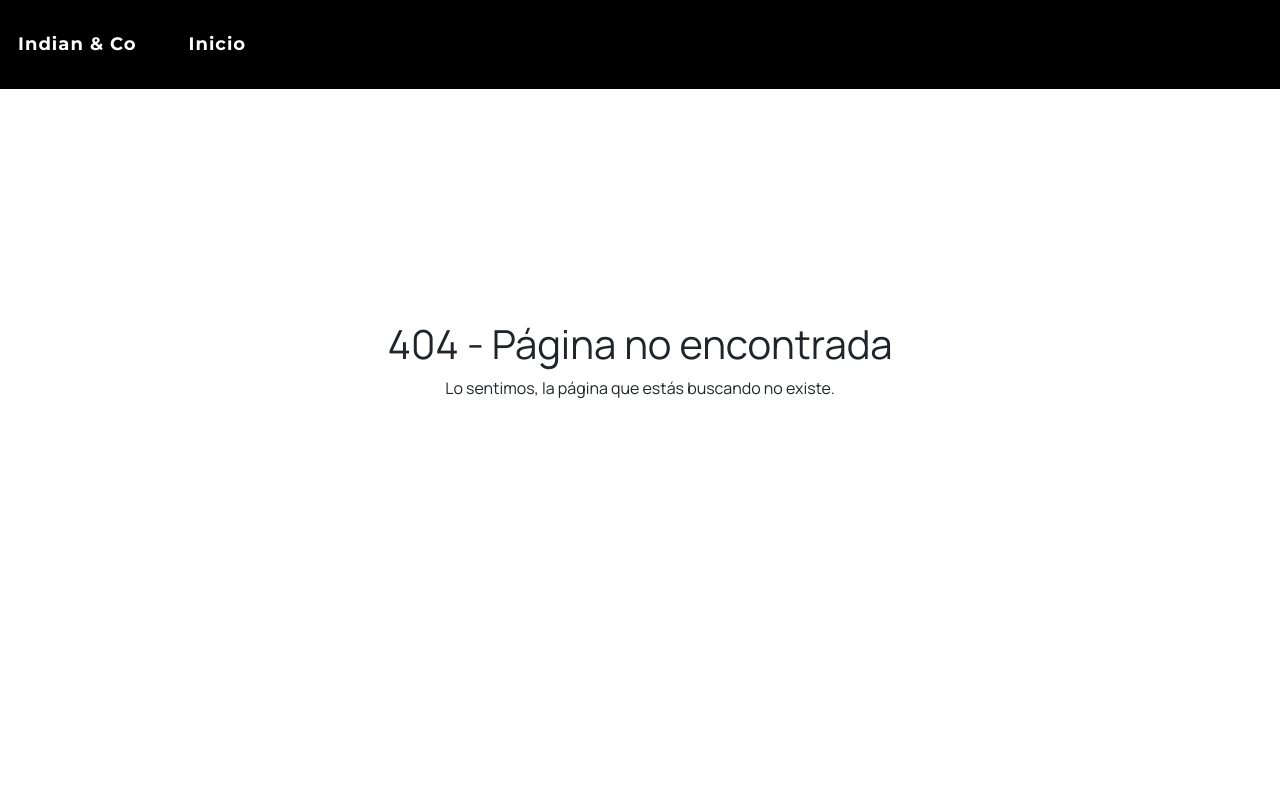
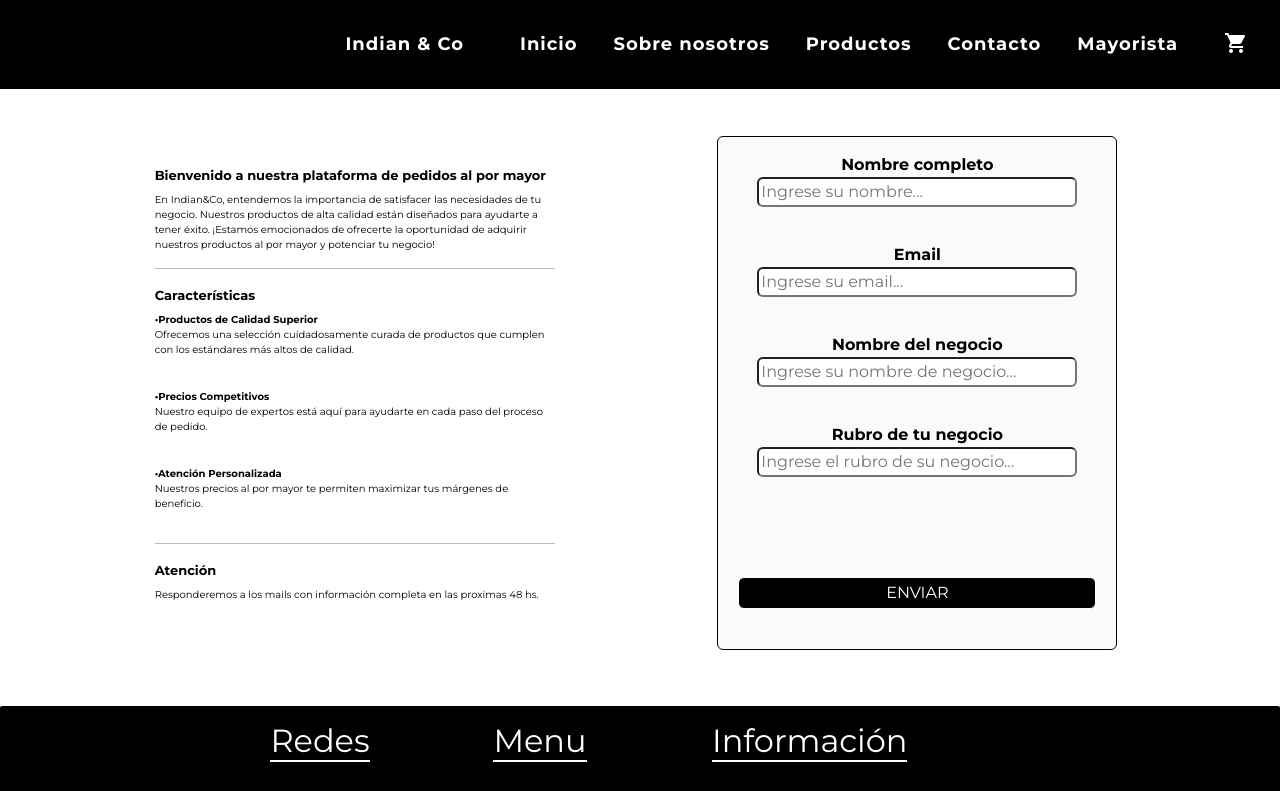
Before and after one commit to indianandco/Indian_Co, a React (Vite) app in the folder Client/: page /wholesaler in a window 1280 px wide. Before the commit this address had no page. Shown: the top 791 px of the page. Built offline with nearby package versions, Linux system fonts and the light colour scheme.

Commit message:
Feature/Wholesaler && Update/Contact

```diff
--- a/Client/src/App.jsx
+++ b/Client/src/App.jsx
@@ -13,6 +13,7 @@ import Cart from './views/Cart/Cart'
 import Footer from "./components/Footer/Footer";
 import ProtectedRoutes from './utils/ProtectedRoutes';
 import SignIn from './components/Login/SignIn/SignIn';
+import Wholesaler from './views/Wholesaler/Wholesaler';
 
 function App() {
 
@@ -21,6 +22,7 @@ function App() {
     "/",
     "/about",
     "/contact",
+    "/wholesaler",
     "/products",
     "/detail/:id",
     "/cart",
@@ -39,6 +41,7 @@ function App() {
         <Route path='/' element={<Home />} />
         <Route path='/about' element={<About />} />
         <Route path='/contact' element={<Contact />} />
+        <Route path='/wholesaler' element={<Wholesaler />} />
         <Route path='/dashboardadmin' element={
           <ProtectedRoutes>
             <DashboardAdmin />
--- a/Client/src/components/Navbar/Navbar.jsx
+++ b/Client/src/components/Navbar/Navbar.jsx
@@ -27,6 +27,7 @@ const NavBar = ({ onClick, setShowLogin }) => {
         "/about",
         "/contact",
         "/products",
+        "/wholesaler",
         "/detail/:id",
         "/cart",
     ];
@@ -89,6 +90,7 @@ const NavBar = ({ onClick, setShowLogin }) => {
                                     <NavLink onClick={() => { scrollToTop(), setExpanded(false) }} className="buttons" to="/about">Sobre nosotros</NavLink>
                                     <NavLink onClick={() => { scrollToTop(), setExpanded(false) }} className="buttons" to="/products">Productos</NavLink>
                                     <NavLink onClick={() => { scrollToTop(), setExpanded(false) }} className="buttons" to="/contact">Contacto</NavLink>
+                                    <NavLink onClick={() => { scrollToTop(), setExpanded(false) }} className="buttons" to="/wholesaler">Mayorista</NavLink>
                                     <div>
                                         <NavLink onClick={() => { scrollToTop(), setExpanded(false) }} className="cart_button" to="/cart">
                                             <Badge badgeContent={cart?.length} color="secondary" className="buttons">
--- a/Client/src/views/Contact/Contact.css
+++ b/Client/src/views/Contact/Contact.css
@@ -199,7 +199,7 @@
   }
   .form{
     width: 15em;
-    height: 25em;
+    height: 100%;
   }
   .formBox {
     display: inline;
--- a/Client/src/views/Contact/Contact.jsx
+++ b/Client/src/views/Contact/Contact.jsx
@@ -2,6 +2,7 @@ import { useState } from 'react';
 import './Contact.css'
 import { fetcherUserPost } from '../../utils/fetcherPost'
 import Swal from 'sweetalert2';
+import { Divider } from '@mui/material';
 
 const Contact = () => {
   const [ticket, setTicket] = useState({
@@ -128,10 +129,12 @@ const Contact = () => {
             <h6 className='h6Contact'>Visitanos</h6>
             <p className='pContact'>Podes contactarnos por Instagram o Facebook, visitar nuestra tienda online y realizar tu pedido.</p>
           </div>
+          <Divider sx={{width: "100%", background: 'black', marginBottom: '1.2em'}} />
           <div className='smallBox'>
             <h6 className='h6Contact'>Abierto</h6>
             <p className='pContact'>Lun - Vie [14 a 19 hs] </p>
           </div>
+          <Divider sx={{width: "100%", background: 'black', marginBottom: '1.2em'}} />
           <div className='smallBox'>
             <h6 className='h6Contact'>Contacto</h6>
             <p className='pContact'>indianandco09@gmail.com</p>
--- a/Client/src/views/Wholesaler/Wholesaler.jsx
+++ b/Client/src/views/Wholesaler/Wholesaler.jsx
@@ -0,0 +1,167 @@
+import { useState } from 'react';
+import '../Contact/Contact.css'
+import { fetcherUserPost } from '../../utils/fetcherPost'
+import Swal from 'sweetalert2';
+import { Divider } from '@mui/material';
+
+const Wholesaler = () => {
+  const [ticket, setTicket] = useState({
+    name: '',
+    email: '',
+    company: '',
+    category: '',
+  });
+
+  const [errors, setErrors] = useState({});
+
+  const handleChange = (event) => {
+    setTicket((prevTicket) => ({
+      ...prevTicket,
+      [event.target.name]: event.target.value
+    }));
+  };
+
+  const validateForm = () => {
+    const errors = {};
+    if (ticket.name.length < 3) {
+      errors.name = 'El nombre debe tener al menos 3 caracteres.';
+    } else if (!/^[a-zA-Z\s]+$/.test(ticket.name)) {
+      errors.name = 'El nombre solo debe contener letras.';
+    }
+    const emailPattern = /^[a-zA-Z0-9._-]+@[a-zA-Z0-9.-]+\.[a-zA-Z]{2,4}$/;
+    if (!emailPattern.test(ticket.email)) {
+      errors.email = 'El correo electrónico no es válido.';
+    }
+    if (ticket.description.trim() === '') {
+      errors.description = 'La descripción no puede estar vacía.';
+    }
+    setErrors(errors);
+    return Object.keys(errors).length === 0;
+  };
+
+  const handleSubmit = async (event) => {
+    event.preventDefault();
+
+    if (validateForm()) {
+      try {
+        const response = await fetcherUserPost('/users/wholesaler', ticket);
+
+        if (response) {
+          Swal.fire({
+            position: 'center',
+            icon: 'success',
+            title: 'Correo electrónico enviado exitosamente.',
+            showConfirmButton: false,
+            timer: 1500
+          });
+
+          setTimeout(() => {
+            window.location.reload();
+          }, 1500);
+        }
+      } catch (error) {
+        console.error('Error:', error);
+        Swal.fire({
+          position: 'center',
+          icon: 'error',
+          title: 'Error al enviar el correo electrónico.',
+          showConfirmButton: false,
+          timer: 1500
+        });
+      }
+    }
+  };
+
+  return (
+    <div className='allContact'>
+      <form className='form' onSubmit={handleSubmit}>
+        <div className='formBox'>
+          <div className='form-1'>
+            <label>Nombre completo</label>
+            <input
+              required
+              autoComplete='off'
+              className="input"
+              type='text'
+              maxLength={20}
+              onChange={handleChange}
+              value={ticket.name}
+              name='name'
+              placeholder="Ingrese su nombre..."
+            />
+            {errors.name ? <p className="error-message">{errors.name}</p> : <p className="error-message"> </p>}
+          </div>
+          <div className='form-2'>
+            <label>Email</label>
+            <input
+              required
+              className="input"
+              type='email'
+              value={ticket.email}
+              name='email'
+              onChange={handleChange}
+              placeholder="Ingrese su email..."
+            />
+            {errors.email ? <p className="error-message">{errors.email}</p> : <p className="error-message"> </p>}
+          </div>
+          <div className='form-1'>
+            <label>Nombre del negocio</label>
+            <input
+              required
+              autoComplete='off'
+              className="input"
+              type='text'
+              maxLength={20}
+              onChange={handleChange}
+              value={ticket.company}
+              name='company'
+              placeholder="Ingrese su nombre de negocio..."
+            />
+            {errors.name ? <p className="error-message">{errors.name}</p> : <p className="error-message"> </p>}
+          </div>
+          <div className='form-1'>
+            <label>Rubro de tu negocio</label>
+            <input
+              required
+              autoComplete='off'
+              className="input"
+              type='text'
+              maxLength={20}
+              onChange={handleChange}
+              value={ticket.category}
+              name='category'
+              placeholder="Ingrese el rubro de su negocio..."
+            />
+            {errors.name ? <p className="error-message">{errors.name}</p> : <p className="error-message"> </p>}
+          </div>
+          <div>
+            <button className='send'>ENVIAR</button>
+          </div>
+        </div>
+      </form>
+      <div className='footer'>
+        <div className='desc'>
+          <div className='smallBox'>
+            <h6 style={{ fontSize: '13px' }} className='h6Contact'>Bienvenido a nuestra plataforma de pedidos al por mayor</h6>
+            <p style={{ fontSize: '10px' }} className='pContact'>En Indian&Co, entendemos la importancia de satisfacer las necesidades de tu negocio. Nuestros productos de alta calidad están diseñados para ayudarte a tener éxito. ¡Estamos emocionados de ofrecerte la oportunidad de adquirir nuestros productos al por mayor y potenciar tu negocio! </p>
+          </div>
+          <Divider sx={{width: "100%", background: 'black', marginBottom: '1.2em'}} />
+          <div className='smallBox'>
+            <h6 style={{ fontSize: '13px' }} className='h6Contact'>Características</h6>
+            <p style={{ fontSize: '10px' }} className='pContact'><div style={{ flexDirection: 'column' }}><strong>•Productos de Calidad Superior</strong><p>Ofrecemos una selección cuidadosamente curada de productos que cumplen con los estándares más altos de calidad.</p></div></p>
+            <p style={{ fontSize: '10px' }} className='pContact'><div style={{ flexDirection: 'column' }}><strong>•Precios Competitivos</strong><p>Nuestro equipo de expertos está aquí para ayudarte en cada paso del proceso de pedido.</p></div></p>
+            <p style={{ fontSize: '10px' }} className='pContact'><div style={{ flexDirection: 'column' }}><strong>•Atención Personalizada</strong><p>Nuestros precios al por mayor te permiten maximizar tus márgenes de beneficio.</p></div></p>
+          </div>
+          <Divider sx={{width: "100%", background: 'black', marginBottom: '1.2em'}} />
+          <div className='smallBox'>
+            <h6 style={{ fontSize: '13px' }} className='h6Contact'>Atención</h6>
+            <p style={{ fontSize: '10px' }} className='pContact'>Responderemos a los mails con información completa en las proximas 48 hs. </p>
+          </div>
+        </div>
+      </div>
+    </div>
+  )
+}
+
+
+export default Wholesaler;
```
